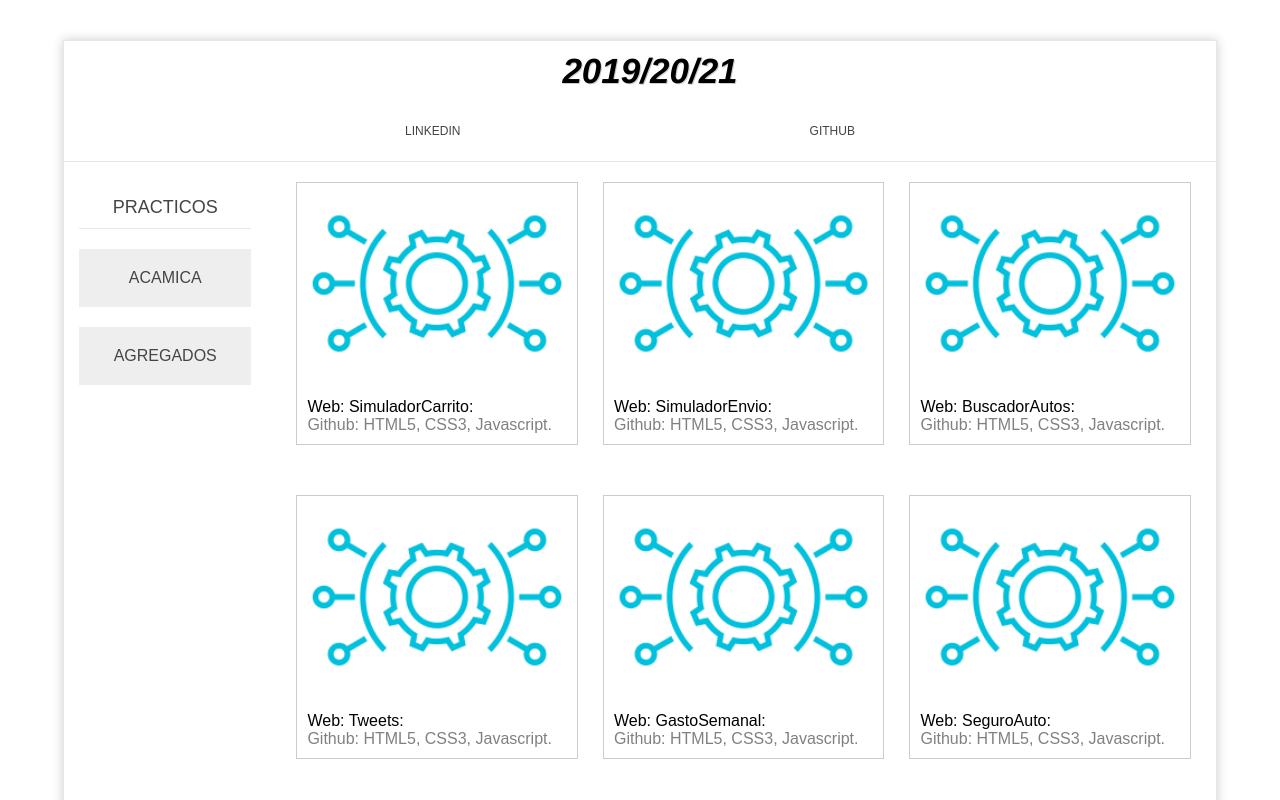
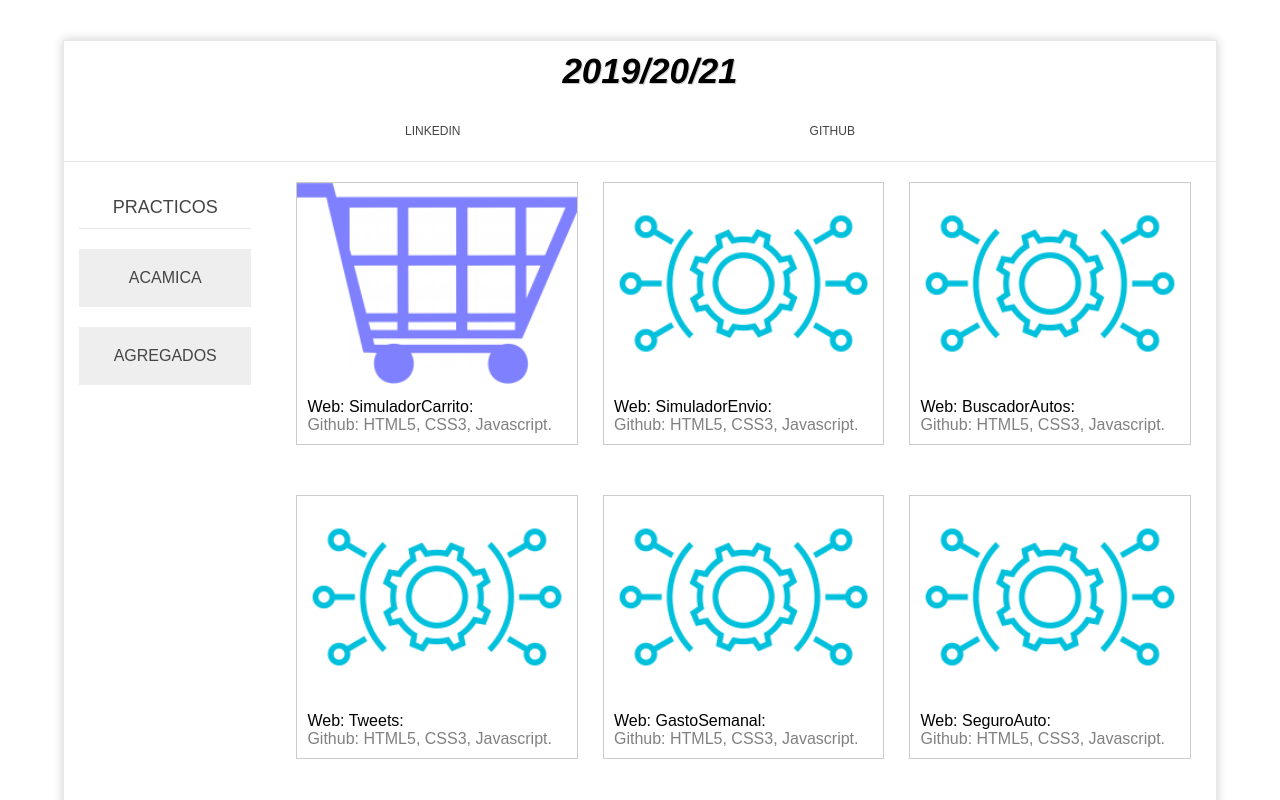
Before and after one commit to megagringa/Portafolio, a plain HTML site: page practicos.html in a window 1280 px wide. Shown: the top 800 px of the page. Drawn offline with Linux system fonts and the light colour scheme.

Commit message:
Add files via upload
Mejora1

```diff
--- a/practicos.html
+++ b/practicos.html
@@ -67,7 +67,7 @@
                 <article class="project">
                     <div class="image-wrap">
                         <a href="https://megagringa.github.io/carritoCompras/index.html" target="_blank">
-                            <img src="img/carrito.png" alt="carrito.png"></a>
+                            <img src="img/carritoCompras.png" alt="carritoCompras.png"></a>
 
                     </div>
                     <div class="project-info">
```
